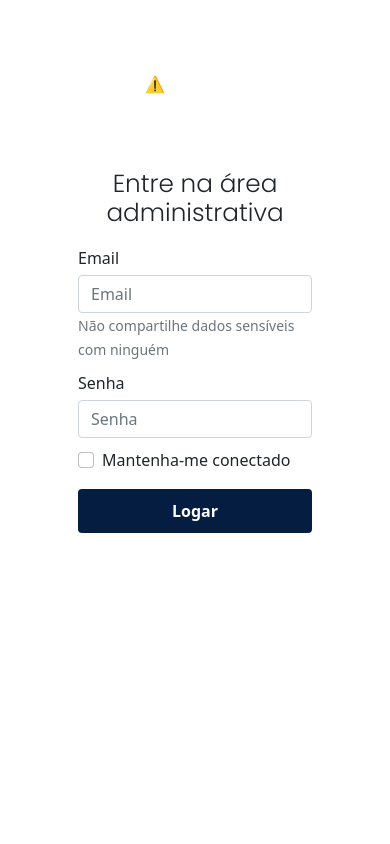
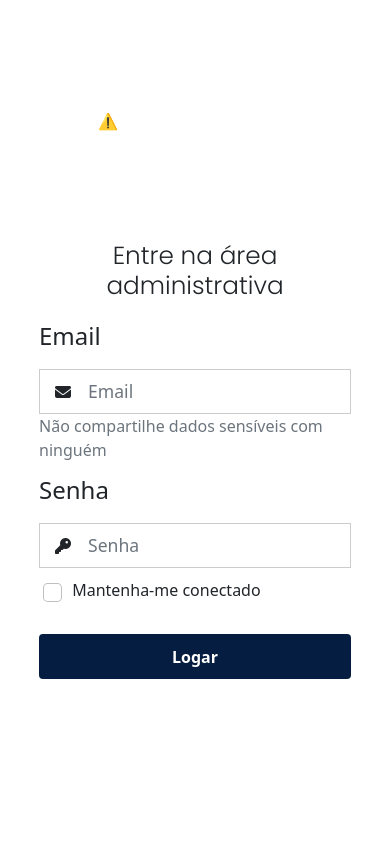
Before and after one commit to gabriellac2002/Artella, a PHP site: page /app/views/site/login.html in a window 390 px wide. Run offline with PHP 8.4, Linux system fonts and the light colour scheme; some libraries are stand-ins or nearby versions.

Commit message:
Deixando a pagina responsiva tanto no mobile quanto em tablets

```diff
--- a/app/views/site/login.html
+++ b/app/views/site/login.html
@@ -27,16 +27,23 @@
         <h2>Entre na área administrativa</h2>
         <div class="form-group">
           <label for="exampleInputEmail1">Email</label>
-          <input type="email" class="form-control" id="exampleInputEmail1" aria-describedby="emailHelp" placeholder="Email">
+          <div class="inputRow">
+            <i class="fa-solid fa-envelope"></i>
+            <input type="email" class="form-control" id="email" aria-describedby="emailHelp" placeholder="Email">
+          </div>
           <small id="emailHelp" class="form-text text-muted">Não compartilhe dados sensíveis com ninguém</small>
         </div>
         <div class="form-group">
           <label for="exampleInputPassword1">Senha</label>
-          <input type="password" class="form-control" id="exampleInputPassword1" placeholder="Senha">
+          <div class="inputRow">
+            <i class="fa-solid fa-key"></i>
+            <input type="password" class="form-control" id="password" placeholder="Senha">
+          </div>
+          <small class="message form-text text-muted"></small>
         </div>
         <div class="form-check">
           <input style="accent-color: #051d40;" type="checkbox" class="form-check-input" id="exampleCheck1">
-          <label class="form-check-label" for="exampleCheck1">Mantenha-me conectado</label>
+          <label class="form-check-label label-checkbox" for="exampleCheck1">Mantenha-me conectado</label>
         </div>
         <button style="background-color: #051d40; font-weight: bold;" type="submit" class="btn btn-primary">Logar</button>
       </form>
@@ -47,5 +54,6 @@
     crossorigin="anonymous"></script>
   <script src="https://kit.fontawesome.com/91248aca6a.js" crossorigin="anonymous"></script>
   <script src="https://unpkg.com/@lottiefiles/lottie-player@latest/dist/lottie-player.js"></script>
+  <script src="../../../public/js/login.js"></script>
 </body>
 </html>
--- a/public/css/loginStyle.css
+++ b/public/css/loginStyle.css
@@ -59,6 +59,25 @@ input {
   height: 80%;
 }
 
+.inputRow {
+  display: flex;
+  flex-direction: row;
+  align-items: center;
+  background-color: white;
+  border: 1px solid #ccc;
+  padding: 5px;
+}
+
+.inputRow i {
+  margin-left: 10px;
+}
+
+.inputRow input {
+  background-color: transparent !important;
+  border: 0px;
+  margin-left: 5px;
+}
+
 @media only screen and (max-width: 960px) {
   main {
     flex-direction: column;
@@ -71,15 +90,120 @@ input {
 
   .form form {
     margin-top: 0%;
+    width: 80%;
+  }
+
+  form label {
+    font-size: 1.5em;
+  }
+
+  form label:nth-child(3) {
+    font-size: 1em;
+  }
+
+  form input {
+    font-size: 1.4em;
+  }
+
+  button {
+    padding: 15px;
+    margin-top: 25px;
+    height: 55px !important;
+  }
+
+  input[type=checkbox] {
+    margin-left: -20px !important;
+    margin-right: 10px;
   }
 
   .animation {
     width: 100%;
-    height: 25%;
+    height: 40%;
   }
 
   .animationComponent {
     height: 100%;
-    width: 100px;
+    width: 50%;
+  }
+
+  .inputRow {
+    height: 60px;
+  }
+
+  .inputRow input {
+    height: 100%;
+  }
+
+  input::placeholder {
+    font-size: 1.25em;
+  }
+
+  small {
+    font-size: 1.3em !important;
   }
 }
+
+@media only screen and (max-width: 560px) {
+  main {
+    flex-direction: column;
+  }
+
+  .form {
+    background-color: white;
+    width: 100%;
+  }
+
+  .form form {
+    margin-top: 0%;
+    width: 80%;
+  }
+
+  form label {
+    font-size: 1.5em;
+  }
+
+  .label-checkbox {
+    font-size: 1em !important;
+  }
+
+  form input {
+    font-size: 1.2em;
+  }
+
+  button {
+    padding: 15px;
+    margin-top: 25px;
+    height: 45px !important;
+  }
+
+  input[type=checkbox] {
+    margin-left: -20px !important;
+    margin-right: 10px;
+  }
+
+  .animation {
+    width: 100%;
+    height: 40%;
+  }
+
+  .animationComponent {
+    height: 100%;
+    width: 50%;
+  }
+
+  .inputRow {
+    height: 45px;
+  }
+
+  .inputRow input {
+    height: 100%;
+  }
+
+  input::placeholder {
+    font-size: 1.1em;
+  }
+
+  small {
+    font-size: 1em !important;
+  }
+}
--- a/public/js/login.js
+++ b/public/js/login.js
@@ -0,0 +1,17 @@
+const memory = navigator.deviceMemory
+
+if(memory <= 2) {
+  document.querySelector('.animationComponent').autoplay = false;
+  document.querySelector('.animationComponent').paused = true;
+}
+
+const password = document.querySelector('#password');
+const message = document.querySelector('.message');
+
+password.addEventListener('keyup', function (e) {
+  if (e.getModifierState('CapsLock')) {
+      message.textContent = 'Caps lock ativado';
+  } else {
+      message.textContent = '';
+  }
+});
```
